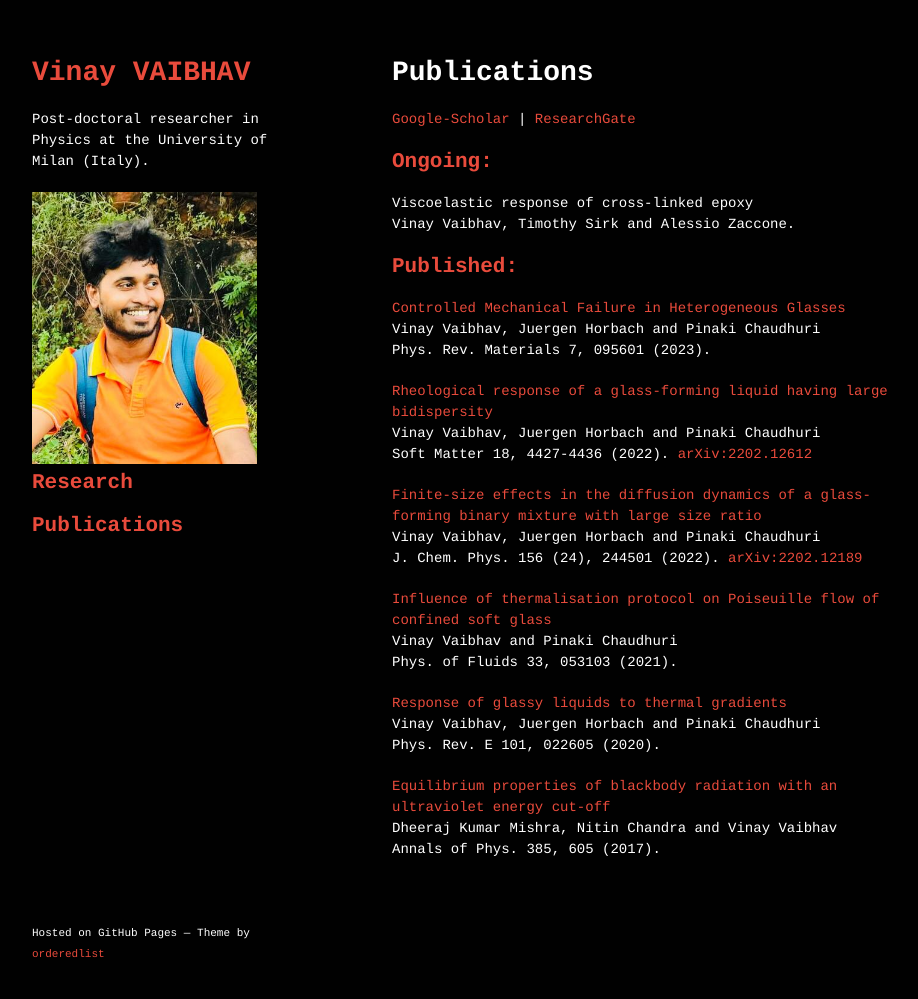
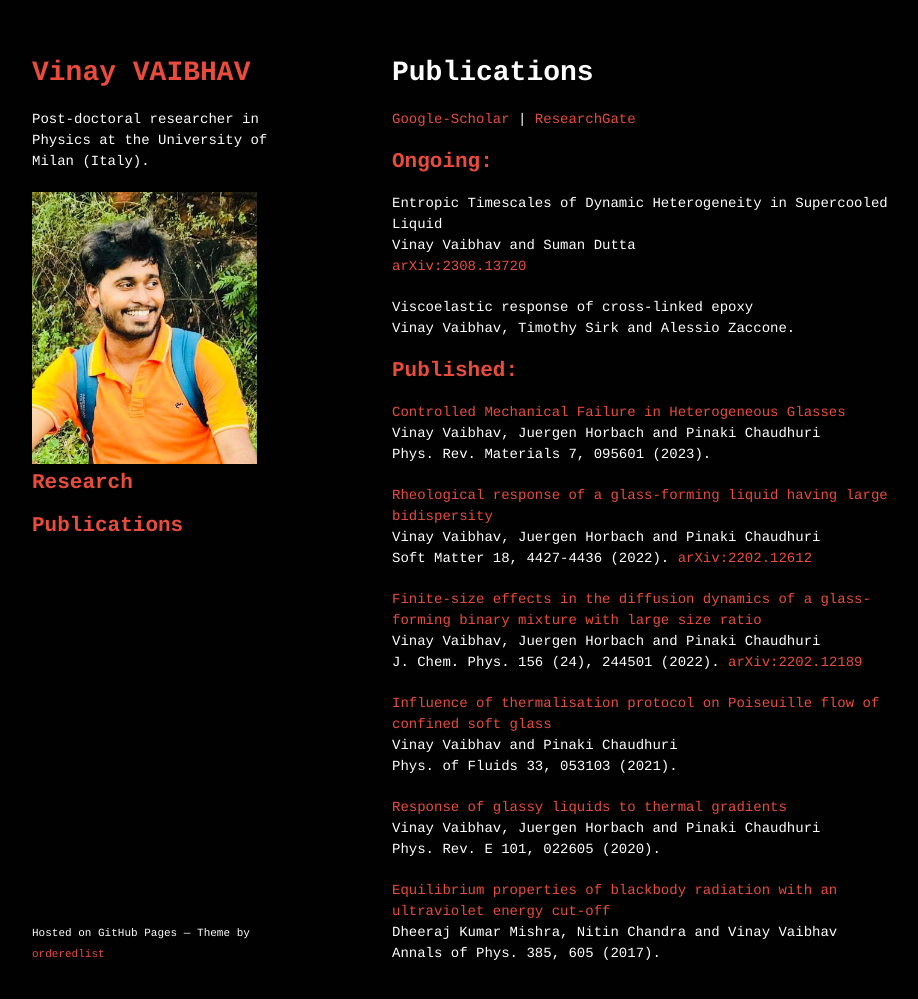
Before and after one commit to vinayphys/vinayphys.github.io, a Jekyll site: the page built from Publications.md, in a window 1280 px wide and 1034 px high. Shown: the top 999 px of the window, without its empty margins (178-1096 px from the left). Built offline with Jekyll 4.4.1, drawn with Linux system fonts in a browser that asks for light colours; our own code applies the rules of GitHub Pages for plain Markdown files; a script that is not in the unit is left out.

Commit message:
Update Publications.md

```diff
--- a/Publications.md
+++ b/Publications.md
@@ -6,6 +6,10 @@ title: Publications
 [Google-Scholar](https://scholar.google.com/citations?user=AicxZvsAAAAJ&hl=hi&oi=ao) | [ResearchGate](https://www.researchgate.net/profile/Vinay_Vaibhav)
 
 ## Ongoing:
+
+Entropic Timescales of Dynamic Heterogeneity in Supercooled Liquid
+Vinay Vaibhav and Suman Dutta
+[arXiv:2308.13720](https://arxiv.org/abs/2308.13720)
 
 Viscoelastic response of cross-linked epoxy
 Vinay Vaibhav, Timothy Sirk and Alessio Zaccone.
```
